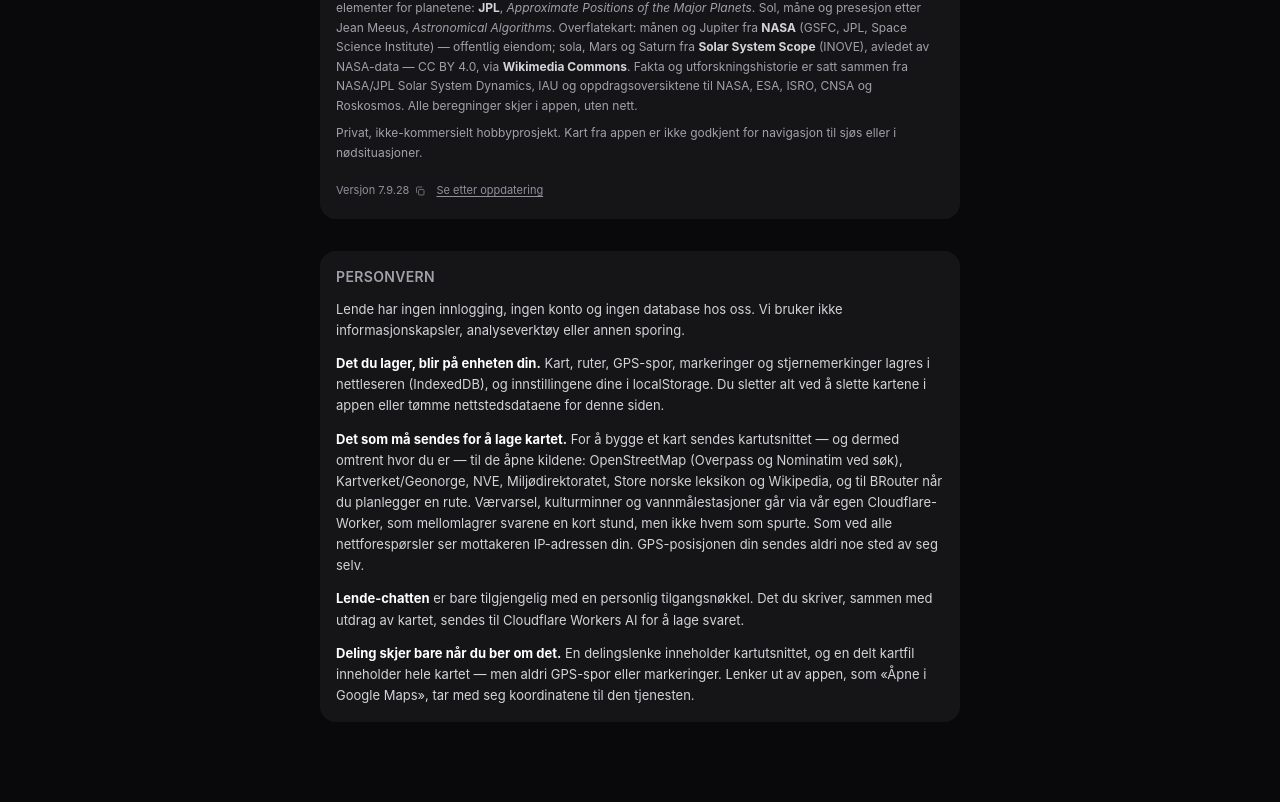
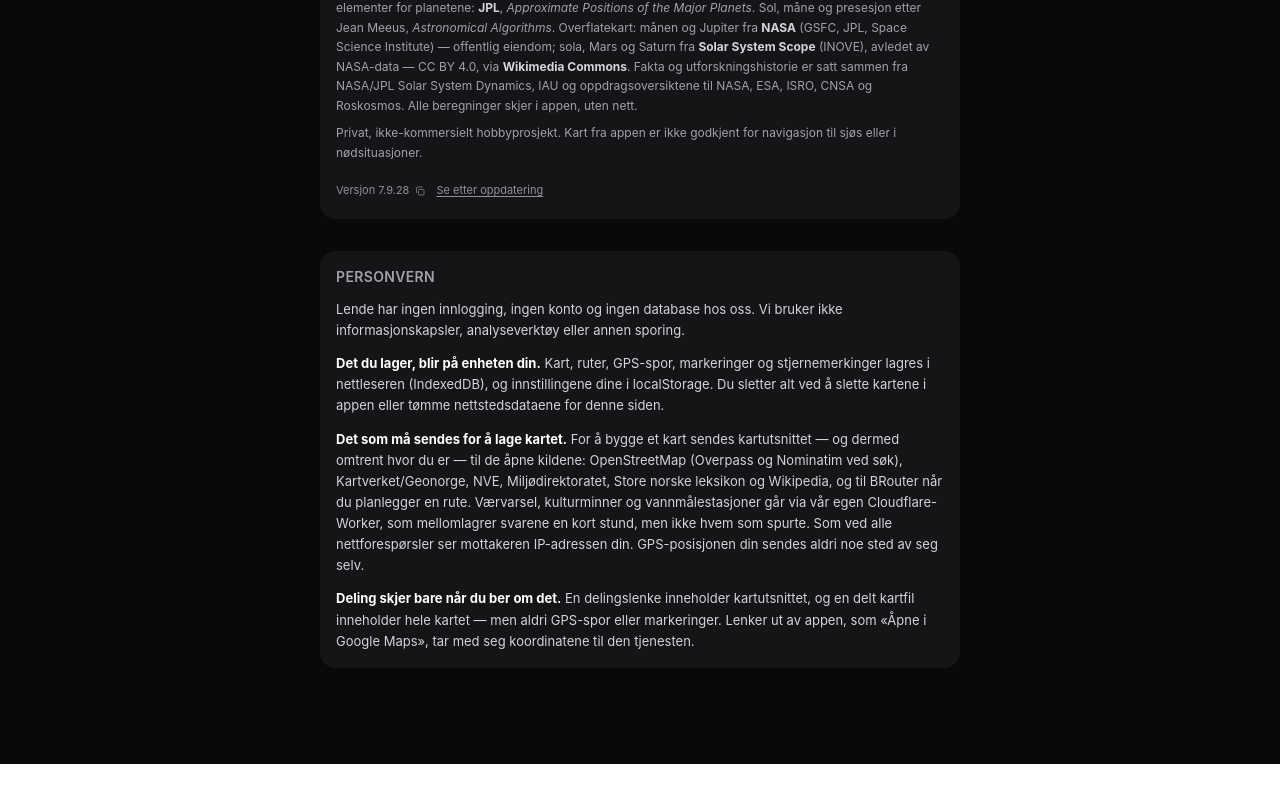
Before and after one commit to gitjanerik/lende, a Vue app: page /om in a window 1280 px wide. Shown: the part 6556-7358 px from the top of the page. After the commit the page ends 7320 px from the top, so only its background shows below. Built offline with nearby package versions, Linux system fonts and the light colour scheme; no server answers.

Commit message:
Fjern chat-avsnittet fra personvern
Co-Authored-By: Claude Opus 5.5 <noreply@anthropic.com>
Claude-Session: https://claude.ai/code/session_01BLj7VGUKwgw81gtD69ycTb

```diff
--- a/src/components/AboutContent.vue
+++ b/src/components/AboutContent.vue
@@ -706,11 +706,6 @@ function tilPersonvern() {
         din sendes aldri noe sted av seg selv.
       </p>
       <p class="text-[13px] leading-relaxed text-ink-2">
-        <strong class="text-ink">Lende-chatten</strong> er bare tilgjengelig med
-        en personlig tilgangsnøkkel. Det du skriver, sammen med utdrag av kartet,
-        sendes til Cloudflare Workers AI for å lage svaret.
-      </p>
-      <p class="text-[13px] leading-relaxed text-ink-2">
         <strong class="text-ink">Deling skjer bare når du ber om det.</strong>
         En delingslenke inneholder kartutsnittet, og en delt kartfil inneholder
         hele kartet — men aldri GPS-spor eller markeringer. Lenker ut av appen,
```
Also changed, not shown: 1 other file (tests, documents, lock files or other folders).
